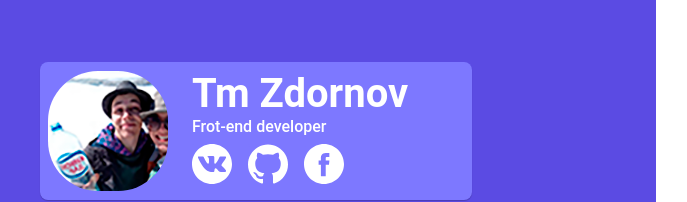
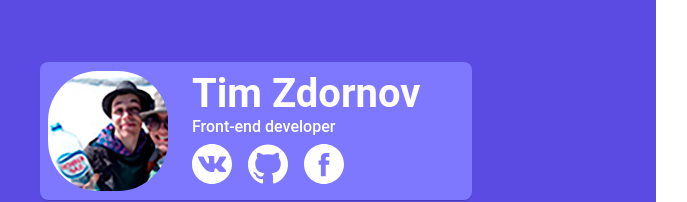
Before and after one commit to dreamchasersuon/portfolio, a React app: page / in a window 1280 px wide. Shown: the part 209-411 px from the top of the page, without its empty margins (144-831 px from the left). Built offline with nearby package versions, Linux system fonts and the light colour scheme.

Commit message:
Well, Travis passed, Amazon not: lets dance and repeat.

```diff
--- a/src/Main.js
+++ b/src/Main.js
@@ -7,8 +7,8 @@ class Main extends Component {
       <main className="InfoPanelBlock">
         <article className="ProfileModalWindow">
           <section className="UserDataBlock">
-            <h1 className="UsersInitials">Tm Zdornov</h1>
-            <p className="UsersJob">Frot-end developer</p>
+            <h1 className="UsersInitials">Tim Zdornov</h1>
+            <p className="UsersJob">Front-end developer</p>
             <div className="UsersSocialLinks">
               <a href="https://vk.com/lighttimfire" target="_blank" rel="noopener noreferrer" className="LogoVk SocialLink">VK</a>
               <a href="https://github.com/dreamchasersuon" target="_blank" rel="noopener noreferrer" className="LogoGitHub SocialLink">GH</a>
```
